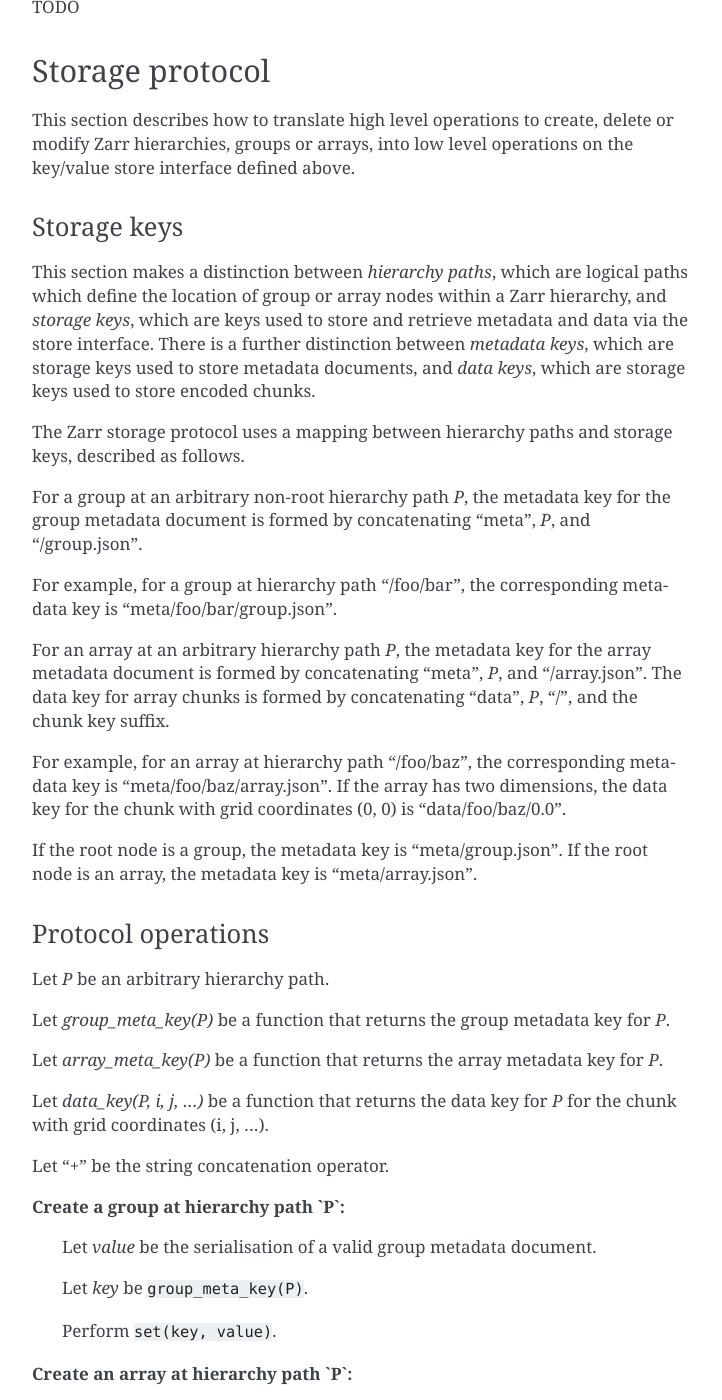
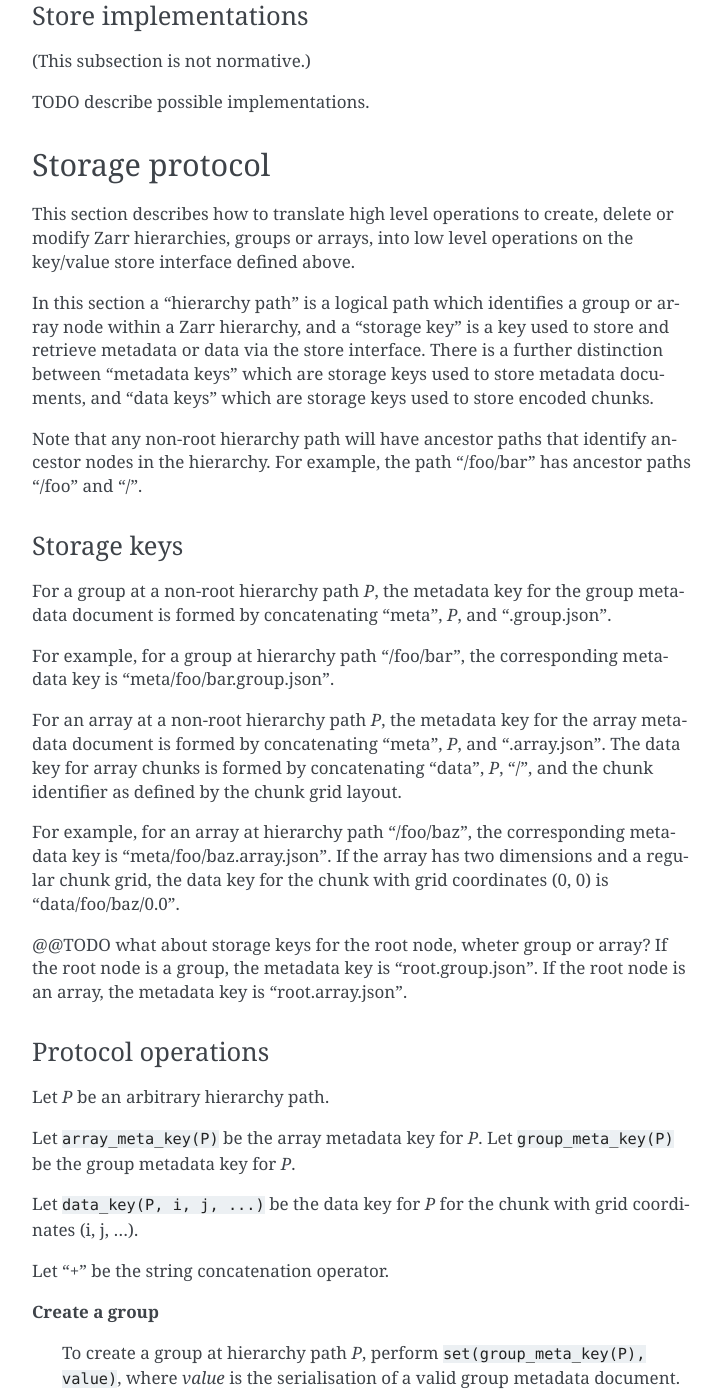
Before and after one commit to zarr-developers/zarr-specs, a Sphinx documentation site: the page built from docs/protocol/core/v3.0.rst, in a window 1280 px wide and 1400 px high, scrolled down 15196 px. Shown: the whole window, without its empty margins (388-1110 px from the left). Built offline with Sphinx 7.4.7, drawn with Linux system fonts in a browser that asks for light colours; some of the changed text lies outside the part shown.

Commit message:
rework to make straw man

```diff
--- a/docs/protocol/core/v3.0.rst
+++ b/docs/protocol/core/v3.0.rst
@@ -744,72 +744,77 @@ Store interface
 The store interface is intended to be simple to implement using a
 variety of different underlying storage technologies. It is defined in
 a general way here, but it should be straightforward to translate into
-a software interface in any given programming languages. The goal is
+a software interface in any given programming language. The goal is
 that an implementation of this specification could be modular and
 allow for different store implementations to be used.
 
 The store interface defines a set of operations involving `keys` and
 `values`. In the context of this interface, a `key` is any ASCII
-string containing only characters in the ranges `a-z`, `A-Z`, `0-9`,
-or in the set `/.-_`; and a `value` is any sequence of bytes. It is
-assumed that the store holds (`key`, `value`) pairs, with only one
-such pair for any given `key`. I.e., a store is a mapping from keys to
-values.
+string containing only characters in the ranges ``a-z``, ``A-Z``,
+``0-9``, or in the set ``/.-_`` and a `value` is any sequence of
+bytes. It is assumed that the store holds (`key`, `value`) pairs, with
+only one such pair for any given `key`. I.e., a store is a mapping
+from keys to values.
 
 The following operations are **required**:
+
+``get`` - Retrieve the `value` associated with a given `key`.
+
+    | Parameters: `key`
+    | Output: `value`
 
 ``set`` - Store a (`key`, `value`) pair.
 
     | Parameters: `key`, `value`
     | Output: none
 
-``get`` - Retrieve the `value` associated with a given `key`.
-
-    | Parameters: `key`
-    | Output: `value`
-
-``del`` - Delete the given key/value pair from the store.
+``delete`` - Delete the given key/value pair from the store.
 
     | Parameters: `key`
     | Output: none
+
+The following operations are **optional**, but if supported may be
+used by an implementation of this protocol to provide additional
+functionality and/or optimisations:
 
 ``list`` - Retrieve all `keys` in the store.
 
     | Parameters: none
     | Output: set of `keys`
 
-The following operations are **optional**, but if provided may be used
-by an implementation of this protocol to optimise some operations:
-
 ``listpre`` - Retrieve all keys with a given prefix.
 
     | Parameters: `prefix`
     | Output: set of `keys` with the given `prefix`
 
-    For example, if a store contains the keys "a/b" and "a/c", then
-    ``listpre("a/")`` would return "a/b" and "a/c".
+    For example, if a store contains the keys "a/b", "a/c/d" and
+    "e/f/g", then ``listpre("a/")`` would return "a/b" and "a/c/d".
 
-    If ``listpre`` is not supported, fallback to ``list`` with
-    post-processing of the results.
+    If ``listpre`` is not supported by a store, an implementation of
+    this protocol could fall back to ``list`` with post-processing of
+    the results.
 
-``listdir`` - Retrieve all keys with a given prefix and which do not
-contain "/" after the prefix. (Analogous to listing "files" in a
-"directory".)
+``listdir`` - Retrieve all keys and prefixes with a given prefix and
+which do not contain "/" after the given prefix.
 
     | Parameters: `prefix`
-    | Output: set of `keys`
+    | Output: set of `keys` and set of `prefixes`
 
     For example, if a store contains the keys "a/b", "a/c", "a/d/e",
-    then ``listdir("a/")`` would return "a/b" and "a/c".
+    "a/f/g", then ``listdir("a/")`` would return keys "a/b" and "a/c"
+    and prefixes "a/d/" and "a/f/".
 
-    If ``listdir`` is not supported, fallback to ``listpre`` with
-    post-processing of the results.
+    If ``listdir`` is not supported by a store, an implementation of
+    this protocol could fallback to ``listpre`` with post-processing
+    of the results.
 
 
 Store implementations
 ~~~~~~~~~~~~~~~~~~~~~
 
-TODO
+(This subsection is not normative.)
+
+TODO describe possible implementations.
 
 
 Storage protocol
@@ -819,39 +824,42 @@ This section describes how to translate high level operations to
 create, delete or modify Zarr hierarchies, groups or arrays, into low
 level operations on the key/value store interface defined above.
 
+In this section a "hierarchy path" is a logical path which identifies
+a group or array node within a Zarr hierarchy, and a "storage key" is
+a key used to store and retrieve metadata or data via the store
+interface. There is a further distinction between "metadata keys"
+which are storage keys used to store metadata documents, and "data
+keys" which are storage keys used to store encoded chunks.
+
+Note that any non-root hierarchy path will have ancestor paths that
+identify ancestor nodes in the hierarchy. For example, the path
+"/foo/bar" has ancestor paths "/foo" and "/".
+
 Storage keys
 ~~~~~~~~~~~~
 
-This section makes a distinction between `hierarchy paths`, which are
-logical paths which define the location of group or array nodes within
-a Zarr hierarchy, and `storage keys`, which are keys used to store and
-retrieve metadata and data via the store interface. There is a further
-distinction between `metadata keys`, which are storage keys used to
-store metadata documents, and `data keys`, which are storage keys used
-to store encoded chunks.
-
-The Zarr storage protocol uses a mapping between hierarchy paths and
-storage keys, described as follows.
-
-For a group at an arbitrary non-root hierarchy path `P`, the metadata
-key for the group metadata document is formed by concatenating
-"meta", `P`, and "/group.json".
+For a group at a non-root hierarchy path `P`, the metadata key for the
+group metadata document is formed by concatenating "meta", `P`, and
+".group.json".
 
 For example, for a group at hierarchy path "/foo/bar", the
-corresponding metadata key is "meta/foo/bar/group.json".
+corresponding metadata key is "meta/foo/bar.group.json".
 
-For an array at an arbitrary hierarchy path `P`, the metadata key for
+For an array at a non-root hierarchy path `P`, the metadata key for
 the array metadata document is formed by concatenating "meta", `P`,
-and "/array.json". The data key for array chunks is formed by
-concatenating "data", `P`, "/", and the chunk key suffix.
+and ".array.json". The data key for array chunks is formed by
+concatenating "data", `P`, "/", and the chunk identifier as defined by
+the chunk grid layout.
 
 For example, for an array at hierarchy path "/foo/baz", the
-corresponding metadata key is "meta/foo/baz/array.json". If the array
-has two dimensions, the data key for the chunk with grid coordinates
-(0, 0) is "data/foo/baz/0.0".
+corresponding metadata key is "meta/foo/baz.array.json". If the array
+has two dimensions and a regular chunk grid, the data key for the
+chunk with grid coordinates (0, 0) is "data/foo/baz/0.0".
 
-If the root node is a group, the metadata key is "meta/group.json". If
-the root node is an array, the metadata key is "meta/array.json".
+@@TODO what about storage keys for the root node, wheter group or
+array?  If the root node is a group, the metadata key is
+"root.group.json". If the root node is an array, the metadata key is
+"root.array.json".
 
 
 Protocol operations
@@ -859,68 +867,82 @@ Protocol operations
 
 Let `P` be an arbitrary hierarchy path.
 
-Let `group_meta_key(P)` be a function that returns the group metadata
-key for `P`.
+Let ``array_meta_key(P)`` be the array metadata key for `P`. Let
+``group_meta_key(P)`` be the group metadata key for `P`.
 
-Let `array_meta_key(P)` be a function that returns the array metadata
-key for `P`.
-
-Let `data_key(P, i, j, ...)` be a function that returns the data key
-for `P` for the chunk with grid coordinates (i, j, ...).
+Let ``data_key(P, i, j, ...)`` be the data key for `P` for the chunk
+with grid coordinates (i, j, ...).
 
 Let "+" be the string concatenation operator.
 
-**Create a group at hierarchy path `P`:**
+**Create a group**
 
-    Let `value` be the serialisation of a valid group metadata
-    document.
+    To create a group at hierarchy path `P`, perform
+    ``set(group_meta_key(P), value)``, where `value` is the
+    serialisation of a valid group metadata document.
 
-    Let `key` be ``group_meta_key(P)``.
+    If `P` is a non-root path then it is **not** necessary to create
+    or check for the existence of metadata documents for groups at any
+    of the ancestor paths of `P`. Creating a group at path `P` implies
+    the existence of groups at all ancestor paths of `P`.
 
-    Perform ``set(key, value)``.
+**Create an array**
 
-**Create an array at hierarchy path `P`:**
+    To create an array at hierarchy path `P`, perform
+    ``set(array_meta_key(P), value)``, where `value` is the
+    serialisation of a valid array metadata document.
 
-    Let `value` be the serialisation of a valid array metadata
-    document.
+    If `P` is a non-root path then it is **not** necessary to create
+    or check for the existence of metadata documents for groups at any
+    of the ancestor paths of `P`. Creating an array at path `P`
+    implies the existence of groups at all ancestor paths of `P`.
 
-    Let `key` be ``array_meta_key(P)``.
-
-    Perform ``set(key, value)``.
-
-**List children of the group at hierarchy path `P`.**
+**Store element values in an array**
 
     @@TODO
 
-**List all nodes in a hierarchy.**
+**Retrieve element values in an array**
 
     @@TODO
 
-**Delete a node at path `P`.**
+**Discover children of a group**
+
+    To discover the children of a group at hierarchy path `P`, perform
+    ``listdir("meta" + P + "/")``. Any returned key ending in
+    ".array.json" indicates an array. Any returned key ending in
+    ".group.json" indicates a group. Any returned prefix indicates a
+    child group implied by some descendant.
+
+    For example, if a group is created at path "/foo/bar" and an array
+    is created at path "/foo/baz/qux", then the store will contain the
+    keys "meta/foo/bar.group.json" and
+    "meta/foo/bar/baz/qux.array.json". Groups at paths "/", "/foo" and
+    "/foo/baz" have not been explicitly created but are implied by
+    their descendants. To list the children of the group at path
+    "/foo", perform ``listdir("meta/foo/")``, which will return the
+    key "meta/foo/bar.group.json" and the prefix "meta/foo/baz/". From
+    this it can be inferred that child groups "/foo/bar" and
+    "/foo/baz" are present.
+
+    If a store does not support any of the list operations then
+    discovery of group children is not possible, and the contents of
+    the hierarchy must be communicated by some other means, such as
+    via a protocol extension, or via some out of band communication.
+
+**Discover all nodes in a hierarchy**
 
     @@TODO
 
-**Store element values in an array.**
+**Delete a group or array**
 
     @@TODO
 
-**Retrieve element values in an array.**
-
-    @@TODO
-
-**Determine if a node exists at a given hierarchy path.**
+**Determine if a node exists**
 
     @@TODO
 
 
-@@TODO describe implicit groups...@@ When a group is created at path
-`P` where `P` is not the root hierarchy path, then it is **not**
-necessary to check if groups already exist at all ancestor paths of
-`P`. For example, if `P` is "/foo/bar", it is not necessary to check
-if groups exist at paths "/" and "/foo", nor is it necessary to create
-groups at these ancestor paths if they do not exist. Explicitly
-creating a group at a non-root path `P` implicitly creates groups at
-all ancestor paths.
+@@TODO need to describe/explain implicit groups more?
 
 
 Protocol extensions
```
